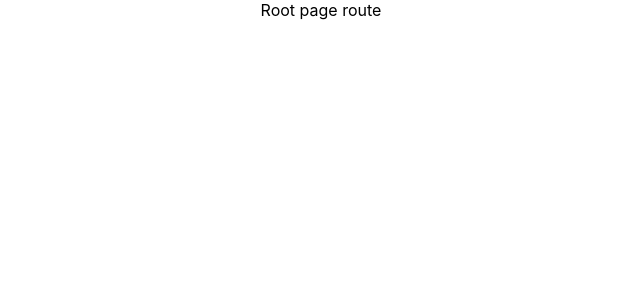
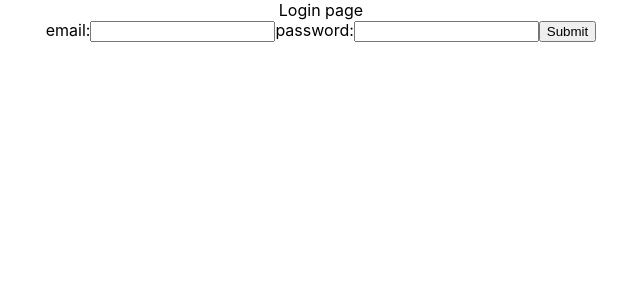
Before and after one commit to AzureKingStudios/azureking-notes, a React (Create React App) app in the folder client/: page / in a window 1280 px wide. Shown: the top 300 px of the page, without its empty margins (319-959 px from the left). Built offline with nearby package versions, Linux system fonts and the light colour scheme; no server answers.

Commit message:
Update login with password and email state

```diff
--- a/client/src/App.js
+++ b/client/src/App.js
@@ -1,19 +1,11 @@
 import React, { Component } from 'react';
 import {Route, Switch} from 'react-router-dom';
-import axios from 'axios';
 import './App.css';
+import Login from './containers/Login';
 
 class App extends Component {
   // Initialize state
   state = {}
-
-  componentDidMount() {
-    axios.get('/api/example').then((res) => {
-        console.log(res);
-    }).catch((e) => {
-        console.log(e);
-    })
-  }
 
   render() {
 
@@ -21,7 +13,7 @@ class App extends Component {
       <div className="App">
         <Switch>
           <Route exact path='/' render={() => (
-            <div>Root page route</div>
+            <Login/>
           )}/>
           <Route path='/test' render={() => (
             <div>test route one</div>
--- a/client/src/containers/Login.js
+++ b/client/src/containers/Login.js
@@ -1,18 +1,33 @@
 import React, { Component } from 'react';
+import axios from 'axios';
 
 class Login extends Component {
 
   state = {
-    value: ''
+    email: '',
+    password: ''
   }
 
-  handleChange = (event) => {
-      this.setState({value: event.target.value});
+  handleChangeEmail = (event) => {
+      this.setState({email: event.target.value});
+  }
+  handleChangePassword = (event) => {
+      this.setState({password: event.target.value});
   }
 
   handleSubmit = (event) => {
       event.preventDefault();
-      this.props.history.push(`/user/me`);
+      // this.props.history.push(`/user/me`);
+      console.log(this.state.email + "/" + this.state.password);
+      axios.post('/api/users/login', {
+        email: this.state.email,
+        password: this.state.password
+      }).then((res) => {
+          console.log(res)
+      }).catch((e) => {
+          console.log(e);
+          alert('wrong email or password');
+      });
   }
 
   render() {
@@ -20,7 +35,10 @@ class Login extends Component {
       <div>
         <div>Login page</div>
         <form onSubmit={this.handleSubmit}>
-          <input type="text" value={this.state.value} onChange={this.handleChange} required />
+          email:
+          <input type="text" value={this.state.email} onChange={this.handleChangeEmail} required />
+          password:
+          <input type="text" value={this.state.password} onChange={this.handleChangePassword} required />
             <input type="submit" value="Submit" />
         </form>
       </div>
```
Also changed, not shown: 1 other file (tests, documents, lock files or other folders).
